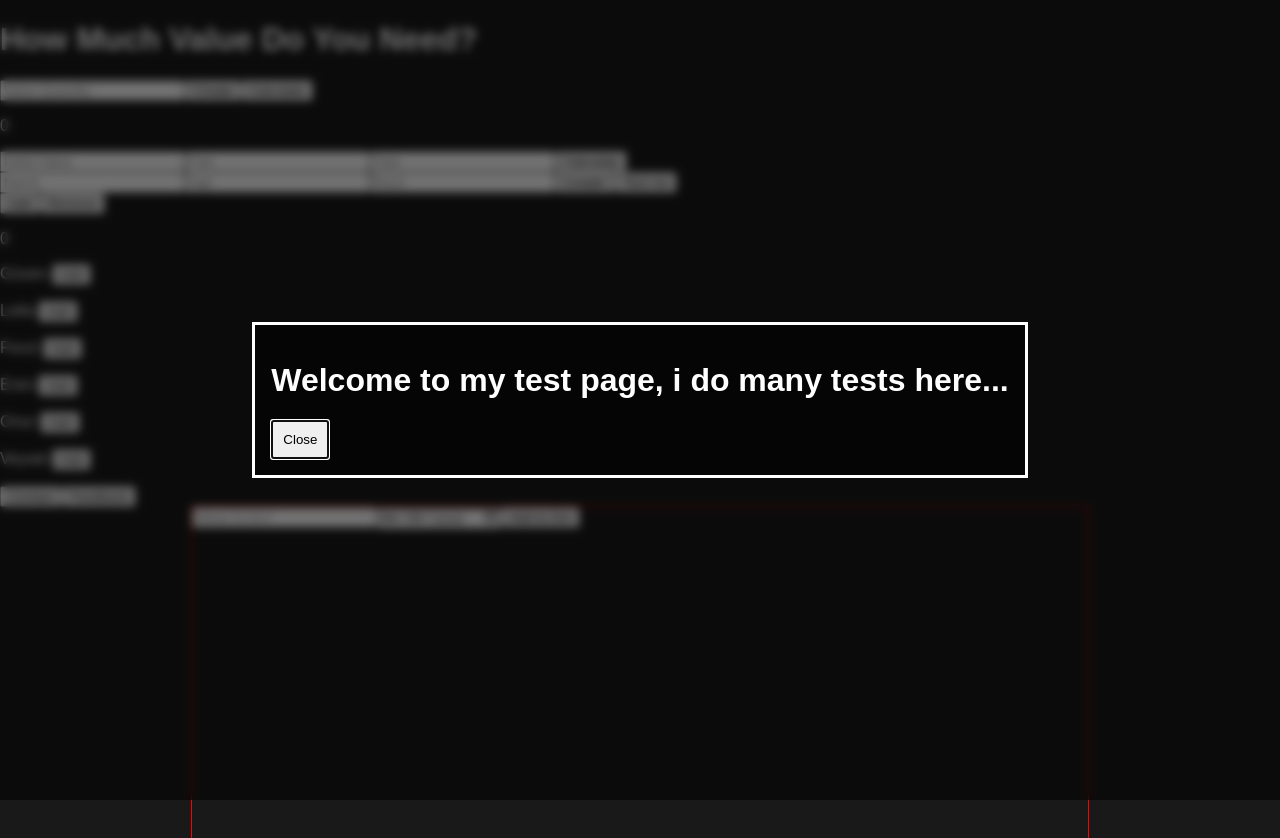
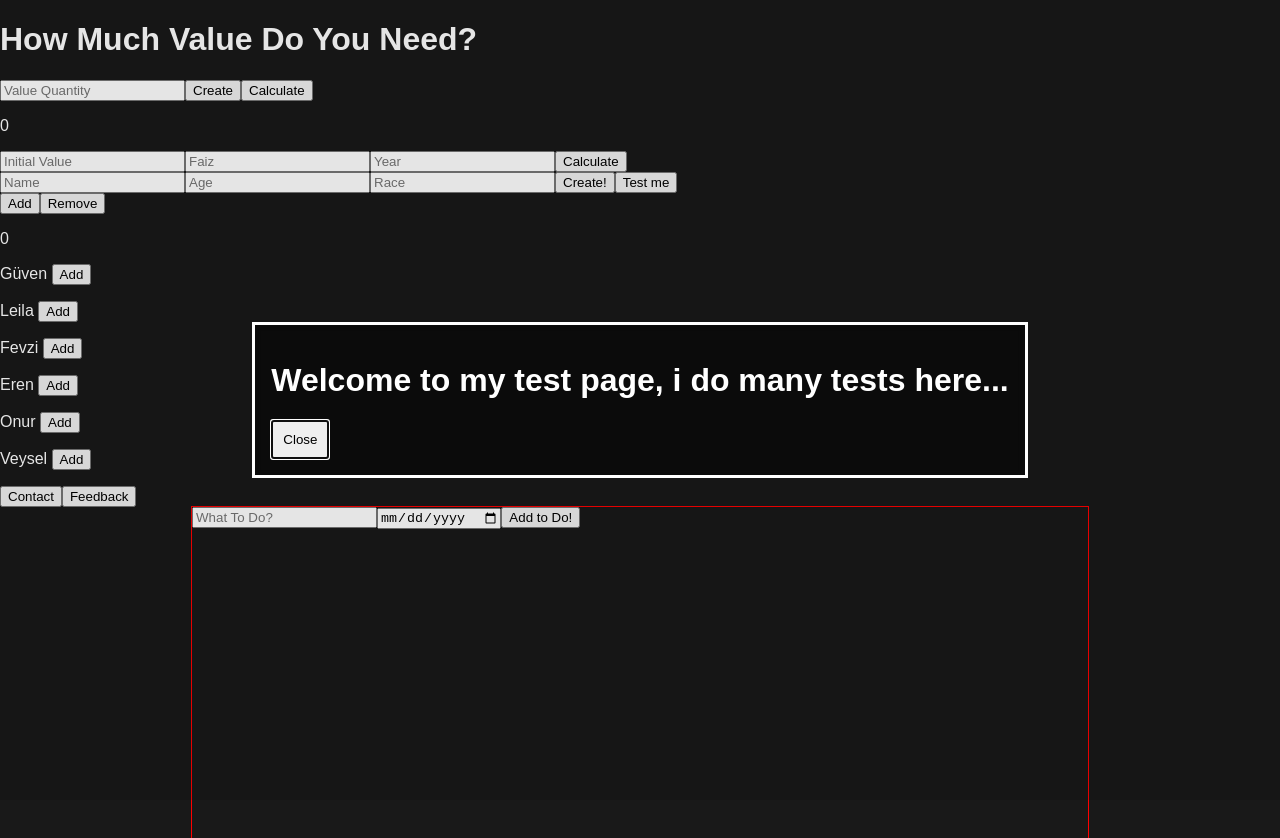
Before and after one commit to guvenfazli/To-Do-List-w-React, a React (Create React App) app in the folder theater/: page / in a window 1280 px wide. Shown: the top 838 px of the page. Built offline with nearby package versions, Linux system fonts and the light colour scheme; a web font is replaced by a local one.

Commit message:
style removed

```diff
--- a/theater/src/App.css
+++ b/theater/src/App.css
@@ -76,5 +76,6 @@ dialog form button{
   bottom: 0;
   background-color: rgb(0, 0, 0, 0.5);
   backdrop-filter: blur(5px);
+  z-index: 909;
 
 }
--- a/theater/src/App.jsx
+++ b/theater/src/App.jsx
@@ -55,7 +55,7 @@ function App() {
 
   let inputHolder = createInput()
 
-  const [welcome, setWelcome] = useState(true)
+  const [welcome, setWelcome] = useState(false)
 
   function closePopUp(){
     setWelcome((prev) => !prev)
@@ -232,7 +232,7 @@ function App() {
 
   return (
     <>
-      <Welcome ref={popUp} />
+      <Welcome close={closePopUp} ref={popUp}/>
 
       <h1>How Much Value Do You Need?</h1>
       <input type="text" placeholder='Value Quantity' onChange={(event) => getValue(event)}/>
--- a/theater/src/Components/Welcome.jsx
+++ b/theater/src/Components/Welcome.jsx
@@ -1,15 +1,18 @@
 import { forwardRef, useRef } from "react"
+
+
+// <div className="karartma" style={{visibility: `${close ? 'hidden' : 'visible'}`}} />
 
 const Welcome = forwardRef(function Welcome({close}, ref){
   return (
     <>
-    <div className="karartma"></div>
+
     <dialog ref={ref}>
 
       <h1>Welcome to my test page, i do many tests here...</h1>
 
       <form method="dialog">
-        <button>Close</button>
+        <button onClick={close}>Close</button>
       </form>
 
     </dialog>
```
